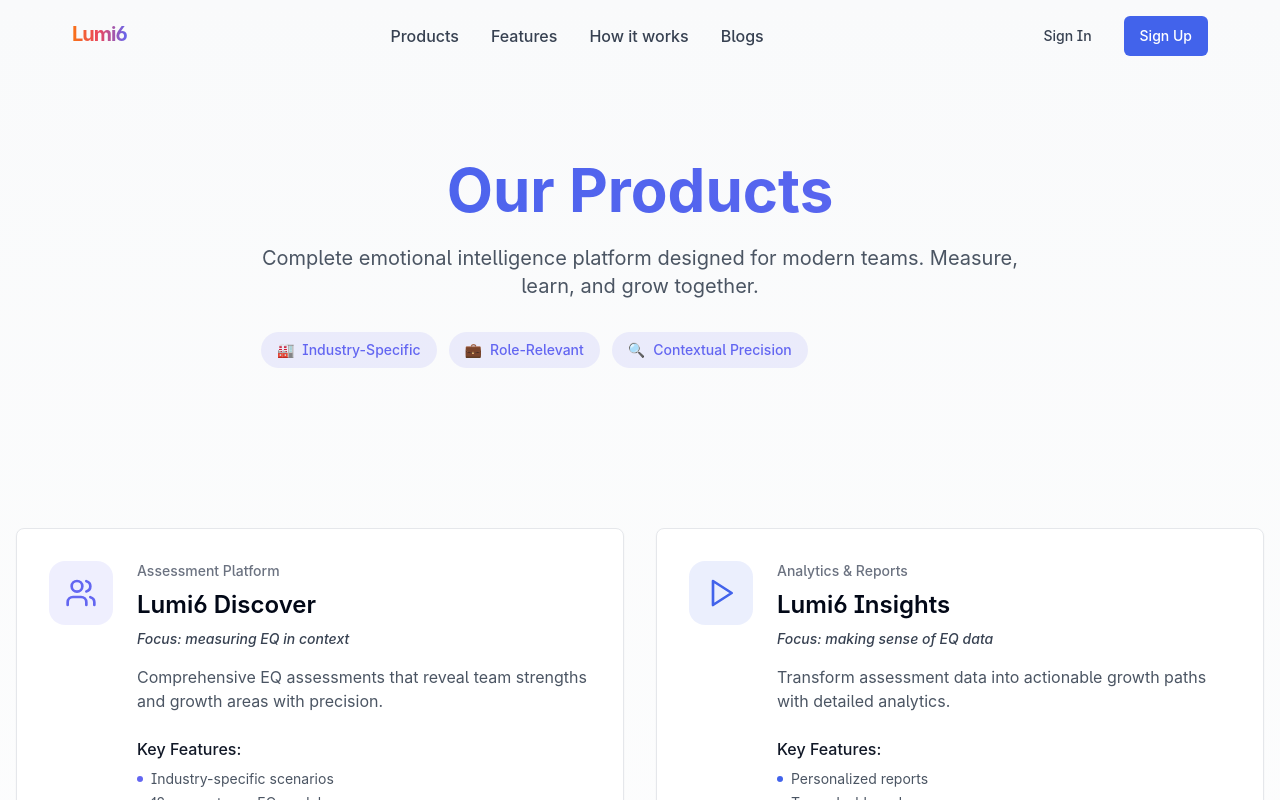
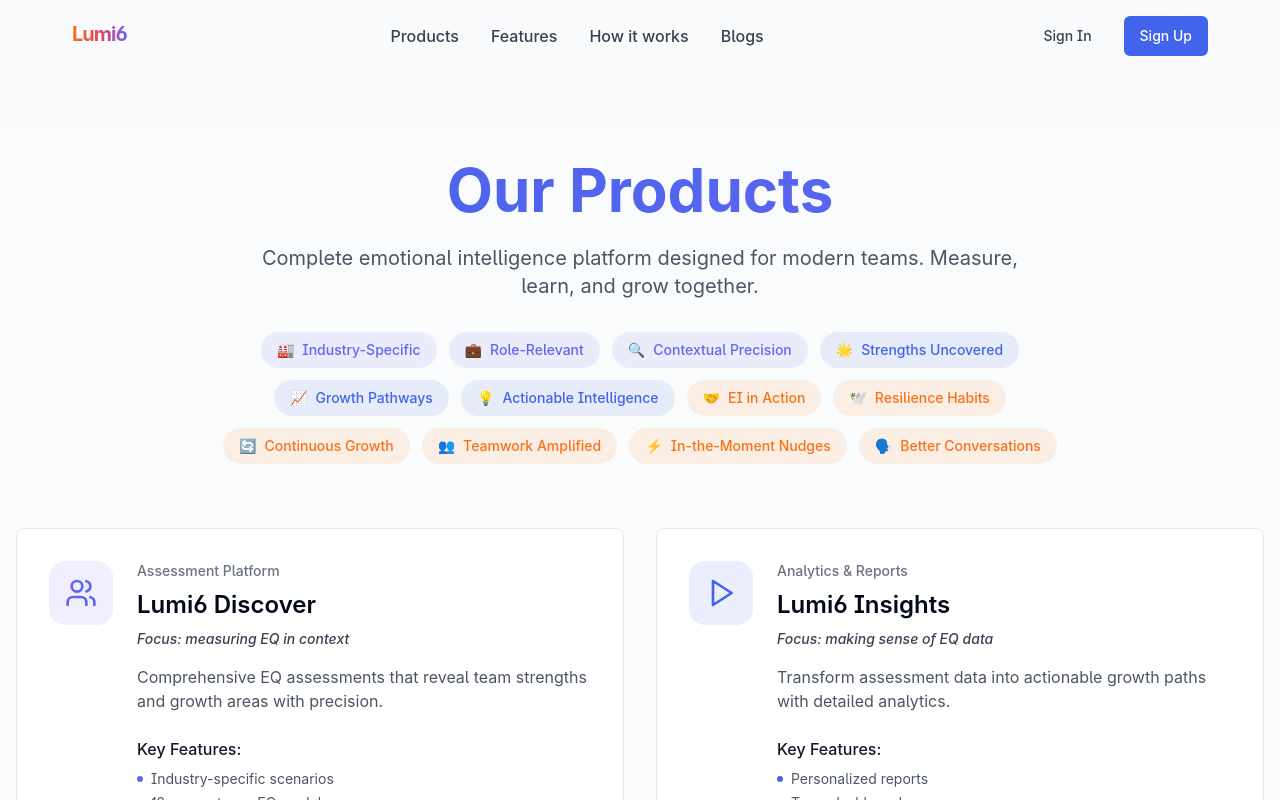
Before and after one commit to lexiscore/lumi6eqwebsite, a React (Vite) app: page /products in a window 1280 px wide. Shown: the top 800 px of the page. Built offline with nearby package versions, Linux system fonts and the light colour scheme; a web font is replaced by a local one.

Commit message:
Fix product tags animation - use only available animation classes

```diff
--- a/src/pages/Products.tsx
+++ b/src/pages/Products.tsx
@@ -85,46 +85,46 @@ const Products: React.FC = () => {
             {/* Product Tags */}
             <div className="flex flex-wrap justify-center gap-3 max-w-4xl mx-auto">
               {/* Discover Tags */}
-              <div className="bg-rebuttl-purple/10 text-rebuttl-purple px-4 py-2 rounded-full text-sm font-medium opacity-0 animate-slide-up-delay-1">
+              <div className="bg-rebuttl-purple/10 text-rebuttl-purple px-4 py-2 rounded-full text-sm font-medium animate-slide-up-delay-1">
                 <span className="mr-2">🏭</span>Industry-Specific
               </div>
-              <div className="bg-rebuttl-purple/10 text-rebuttl-purple px-4 py-2 rounded-full text-sm font-medium opacity-0 animate-slide-up-delay-2">
+              <div className="bg-rebuttl-purple/10 text-rebuttl-purple px-4 py-2 rounded-full text-sm font-medium animate-slide-up-delay-2">
                 <span className="mr-2">💼</span>Role-Relevant
               </div>
-              <div className="bg-rebuttl-purple/10 text-rebuttl-purple px-4 py-2 rounded-full text-sm font-medium opacity-0 animate-slide-up-delay-3">
+              <div className="bg-rebuttl-purple/10 text-rebuttl-purple px-4 py-2 rounded-full text-sm font-medium animate-slide-up-delay-3">
                 <span className="mr-2">🔍</span>Contextual Precision
               </div>
 
               {/* Insights Tags */}
-              <div className="bg-rebuttl-blue/10 text-rebuttl-blue px-4 py-2 rounded-full text-sm font-medium opacity-0 animate-slide-up-delay-4">
+              <div className="bg-rebuttl-blue/10 text-rebuttl-blue px-4 py-2 rounded-full text-sm font-medium animate-slide-up-delay-1">
                 <span className="mr-2">🌟</span>Strengths Uncovered
               </div>
-              <div className="bg-rebuttl-blue/10 text-rebuttl-blue px-4 py-2 rounded-full text-sm font-medium opacity-0 animate-slide-up-delay-5">
+              <div className="bg-rebuttl-blue/10 text-rebuttl-blue px-4 py-2 rounded-full text-sm font-medium animate-slide-up-delay-2">
                 <span className="mr-2">📈</span>Growth Pathways
               </div>
-              <div className="bg-rebuttl-blue/10 text-rebuttl-blue px-4 py-2 rounded-full text-sm font-medium opacity-0 animate-slide-up-delay-6">
+              <div className="bg-rebuttl-blue/10 text-rebuttl-blue px-4 py-2 rounded-full text-sm font-medium animate-slide-up-delay-3">
                 <span className="mr-2">💡</span>Actionable Intelligence
               </div>
 
               {/* Grow Tags */}
-              <div className="bg-rebuttl-orange/10 text-rebuttl-orange px-4 py-2 rounded-full text-sm font-medium opacity-0 animate-slide-up-delay-7">
+              <div className="bg-rebuttl-orange/10 text-rebuttl-orange px-4 py-2 rounded-full text-sm font-medium animate-slide-up-delay-1">
                 <span className="mr-2">🤝</span>EI in Action
               </div>
-              <div className="bg-rebuttl-orange/10 text-rebuttl-orange px-4 py-2 rounded-full text-sm font-medium opacity-0 animate-slide-up-delay-8">
+              <div className="bg-rebuttl-orange/10 text-rebuttl-orange px-4 py-2 rounded-full text-sm font-medium animate-slide-up-delay-2">
                 <span className="mr-2">🕊️</span>Resilience Habits
               </div>
-              <div className="bg-rebuttl-orange/10 text-rebuttl-orange px-4 py-2 rounded-full text-sm font-medium opacity-0 animate-slide-up-delay-9">
+              <div className="bg-rebuttl-orange/10 text-rebuttl-orange px-4 py-2 rounded-full text-sm font-medium animate-slide-up-delay-3">
                 <span className="mr-2">🔄</span>Continuous Growth
               </div>
 
               {/* Flow Tags */}
-              <div className="bg-rebuttl-orange/10 text-rebuttl-orange px-4 py-2 rounded-full text-sm font-medium opacity-0 animate-slide-up-delay-10">
+              <div className="bg-rebuttl-orange/10 text-rebuttl-orange px-4 py-2 rounded-full text-sm font-medium animate-slide-up-delay-1">
                 <span className="mr-2">👥</span>Teamwork Amplified
               </div>
-              <div className="bg-rebuttl-orange/10 text-rebuttl-orange px-4 py-2 rounded-full text-sm font-medium opacity-0 animate-slide-up-delay-11">
+              <div className="bg-rebuttl-orange/10 text-rebuttl-orange px-4 py-2 rounded-full text-sm font-medium animate-slide-up-delay-2">
                 <span className="mr-2">⚡</span>In-the-Moment Nudges
               </div>
-              <div className="bg-rebuttl-orange/10 text-rebuttl-orange px-4 py-2 rounded-full text-sm font-medium opacity-0 animate-slide-up-delay-12">
+              <div className="bg-rebuttl-orange/10 text-rebuttl-orange px-4 py-2 rounded-full text-sm font-medium animate-slide-up-delay-3">
                 <span className="mr-2">🗣️</span>Better Conversations
               </div>
             </div>
```
